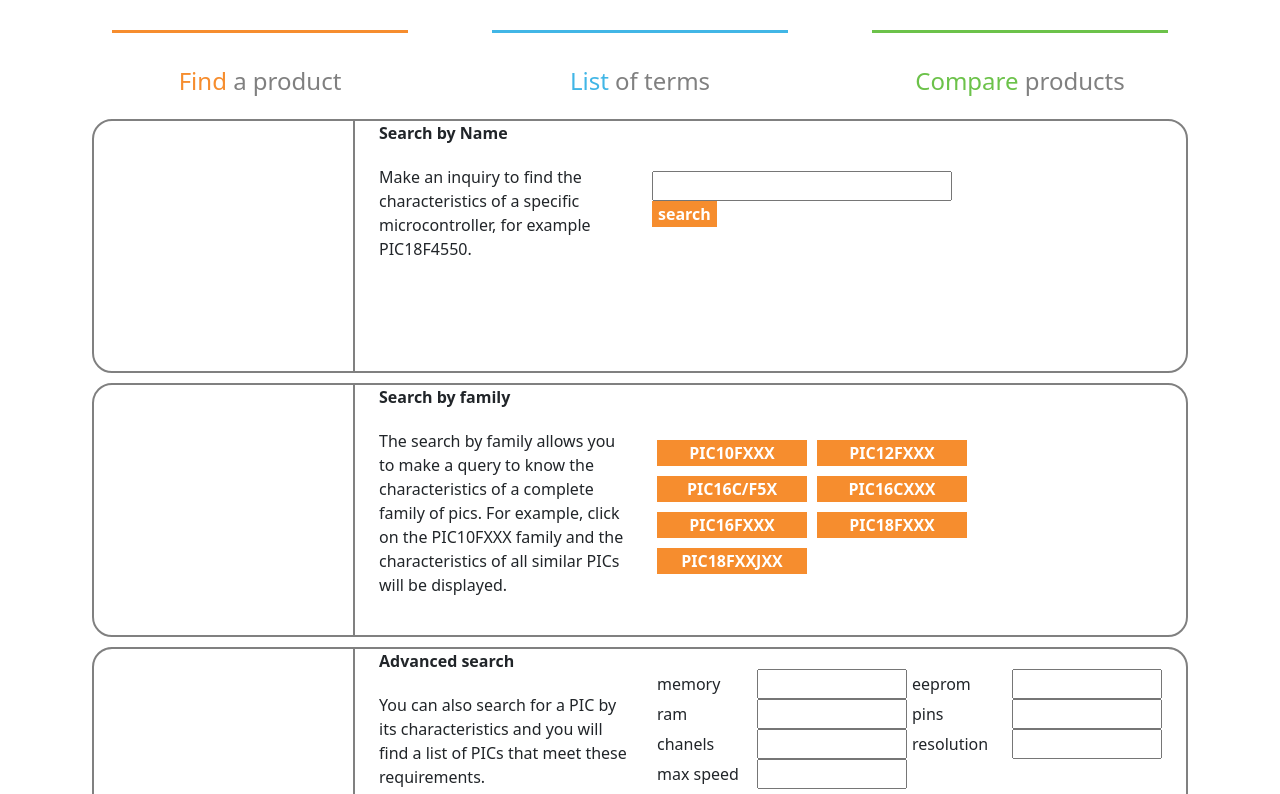
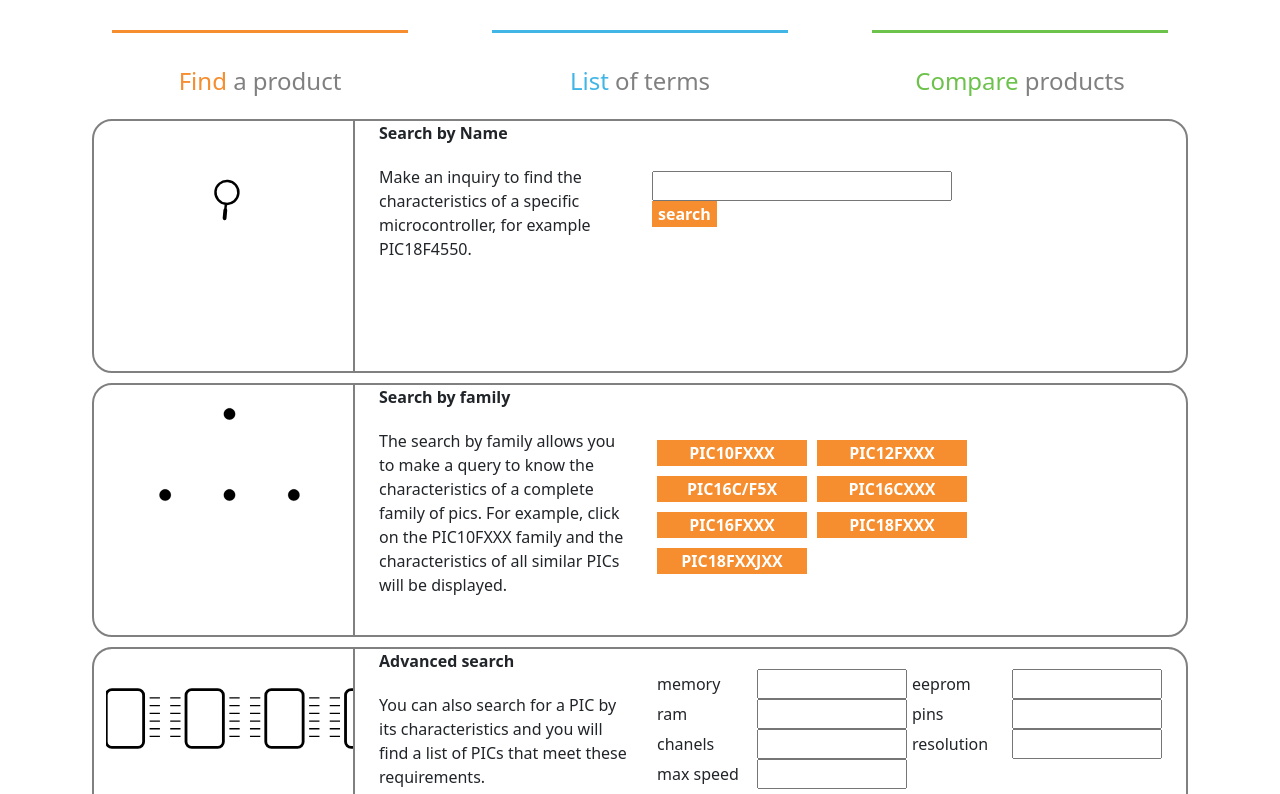
Before and after one commit to tlaloc-debug/microinfonetlify, a React (Create React App) app: page /search_product in a window 1280 px wide. Shown: the part 366-1160 px from the top of the page. Built offline with nearby package versions, Linux system fonts and the light colour scheme.

Commit message:
add animations

```diff
--- a/src/search.js
+++ b/src/search.js
@@ -3,8 +3,9 @@ import axios from "axios";
 import 'bootstrap/dist/css/bootstrap.min.css';
 import { Container, Row, Col } from 'react-bootstrap';
 import "./search.css";
-
-
+import Glassanimation from "./glass-animation.js";
+import Diagramanimation from "./diagram-animation.js";
+import Picsanimation from "./pics-animation.js";
 
 function Find(props){
 
@@ -81,8 +82,7 @@ function Find(props){
                 <Row xs="1" sm="4" className={"searchname"} id="start-search">
                     <Col className={"search-picture"}>
                         <div className={"search-picture-animation"}>
-
-
+                            <Glassanimation />
                         </div>
                     </Col>
 
@@ -118,7 +118,7 @@ function Find(props){
                 <Row xs="1" sm="4" className={"searchname"}>
                     <Col className={"search-picture"}>
                         <div style={{borderRight: "solid 2px gray", height: "250px"}}>
-
+                            <Diagramanimation />
                         </div>
                     </Col>
 
@@ -155,7 +155,7 @@ function Find(props){
                 <Row xs="1" sm="4" className={"searchname"}>
                     <Col className={"search-picture"}>
                         <div style={{borderRight: "solid 2px gray", height: "250px"}}>
-
+                            <Picsanimation />
                         </div>
                     </Col>
 
```
Also changed, not shown: src/email-animation.js (added, +26 -0 lines).
